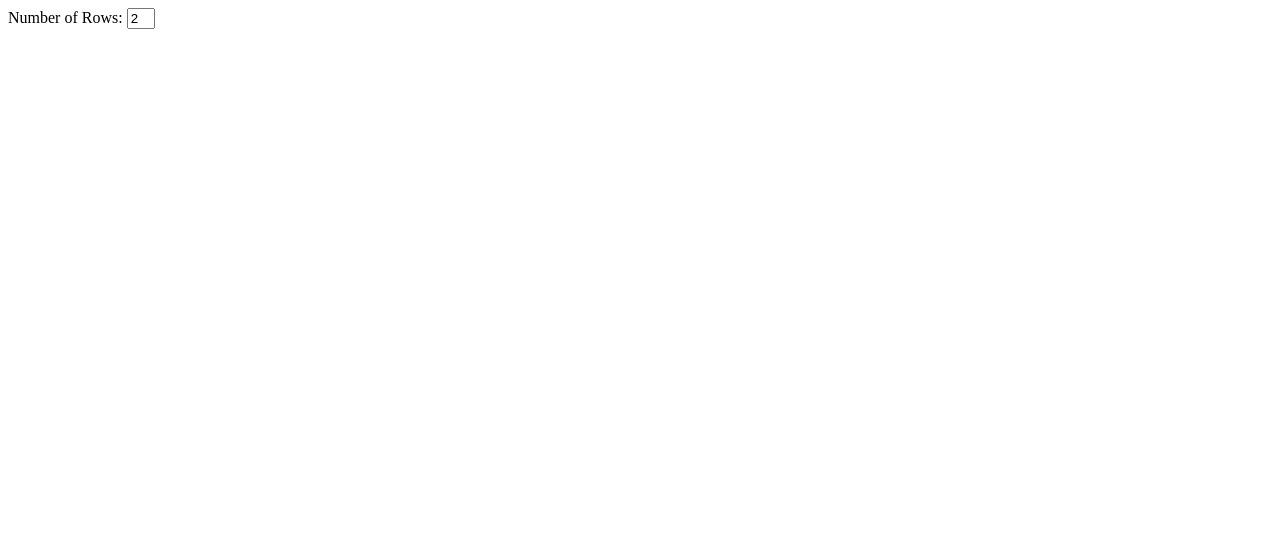
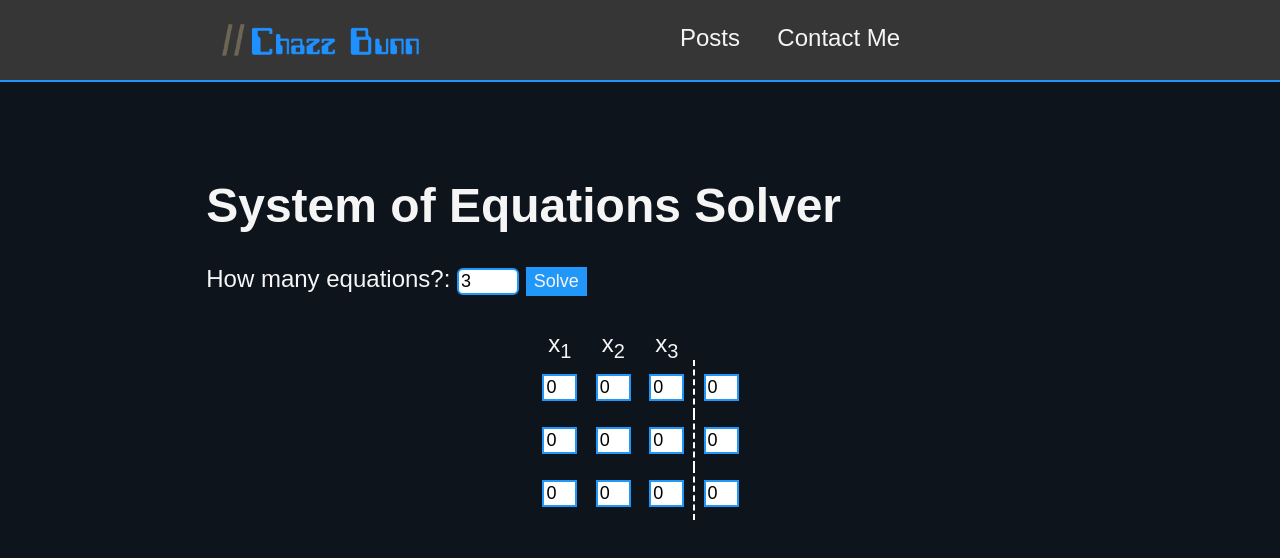
Before and after one commit to chazz-bunn/systems-solver-web, a plain HTML site: page index.html in a window 1280 px wide. Drawn offline with Linux system fonts and the light colour scheme.

Commit message:
major overhaul

```diff
--- a/index.html
+++ b/index.html
@@ -1,6 +1,7 @@
 <!DOCTYPE html>
 <html lang="en">
-    <head>
+     <head>
+        <title>System Solver</title>
         <meta charset="UTF-8">
         <meta name="author" content="Chazz Bunn">
         <meta name="viewport" content="width=device-width, initial-scale=1.0">
@@ -8,12 +9,36 @@
         <script src="script.js"></script>
     </head>
     <body>
-        <div id="div1">
-            <label for="row">Number of Rows: </label>
-            <input type="number" id="number of equations" name="number of equations" value="2">
-        </div>
-        <div id="div2">
+        <div class="container">
+          <div class="header">
+               <div class="header-home"><nav><a href="#"><img class="img-home-logo" src="Chazz_Ban_Logo_PNG_1.png"></a></nav></div>
+               <div class="header-nav">
+                    <nav>
+                         <ul class="navi">
+                              <li><a href="#">Posts</a></li>
+                              <li>&emsp;</li>
+                              <li><a href="#">Contact Me</a></li>
+                         </ul>
+                    </nav>
+               </div>
+          </div>
+          <div class="main-section">
+               <div class="input-number-equations">
+                    <h1>System of Equations Solver</h1>
+                    <label for="number-of-equations">How many equations?:</label>
+                    <input type="number" class="number-of-equations" id="number-of-equations" value=3 min=2>
+                    <button class="solve" id="solve-button">Solve</button>
+               </div>
+          </div>
+          <div class="grid-container" id="grid-container">
+               <div class="grid" id="grid">
 
+               </div>
+          </div>
+          <div class="answer-row" id="answer-row"></div>
+          <div class="left-sidebar"></div>
+          <div class="right-sidebar"></div>
+          <div class="footer"></div>
         </div>
     </body>
 </html>
--- a/script.js
+++ b/script.js
@@ -1,48 +1,131 @@
 document.addEventListener("DOMContentLoaded", () => {
-    let n = document.getElementById("number of equations");
-    console.log("Hello World");
-    console.log(n.value)
+    let n = document.getElementById("number-of-equations");
+    let grid = document.getElementById("grid");
+    let solveButton = document.getElementById("solve-button")
+    let startFlag = true;
 
-    n.addEventListener("input", myFunction);
+    const cells = [];
+    let size = 0;
 
-    function myFunction() {
-        deleteGrid();
-        const element = document.getElementById("div2");
-        for(let i = 0; i < n.value; i++) {
-            for(let j = 0; j < n.value; j++) {
-                var cell = document.createElement("input");
-                cell.setAttribute("type", "number");
+    if(startFlag) {
+        updateGrid();
+        startFlag = false;
+    }
 
-                element.appendChild(cell);
+    n.addEventListener("input", () => {
+        updateGrid();
+    });
+
+    solveButton.addEventListener("click", () => {
+        solve();
+    });
+
+    function updateGrid() {
+        clearElementChildren(grid);
+
+        size = Number(n.value);
+        let height = 4*size;
+        let width = 4*(size+1);
+
+        grid.style.height = String(height) + "ch";
+        grid.style.width = String(width) + "ch";
+        grid.style.gridTemplateRows = "repeat(" + String(size) + ", 1fr)";
+        grid.style.gridTemplateColumns= "repeat(" + String(size+1) + ", 1fr)";
+
+        cells.length = 0;
+        for(let i = 1; i <= size; i++) {
+            const row = [];
+            for(let j = 1; j <= size + 1; j++) {
+                let cell = document.createElement("div");
+                cell.classList.add("cell");
+                grid.appendChild(cell);
+                cell.style.gridColumn = j;
+                cell.style.gridRow = i;
+
+                if(i == 1 && j <= size) {
+                    let label = document.createElement("label");
+                    label.classList.add("lab");
+                    label.innerHTML = "x<sub>" + String(j) + "</sub>";
+                    cell.appendChild(label);
+                }
+
+                if(j == size+1) {
+                    cell.style.borderLeft = "2px dashed white";
+                }
+
+                let input = document.createElement("input");
+                input.value = 0;
+                input.type = "number";
+                input.classList.add("input-cell");
+                cell.appendChild(input);
+                row.push(cell);
             }
-            var r = document.createElement("label")
-            r.append(document.createTextNode(" | "));
-            element.appendChild(r)
-
-            var rcell = document.createElement("input");
-            rcell.setAttribute("type", "number");
-            element.appendChild(rcell);
-
-            var b = document.createElement("br");
-            element.appendChild(b);
+            cells.push(row);
         }
     }
 
-    function deleteGrid() {
-        let e = document.getElementById("div2");
-        let child = e.lastElementChild;
+    function clearElementChildren(el) {
+        let child = el.lastElementChild;
         while(child) {
-            e.removeChild(child);
-            child = e.lastElementChild;
+            clearElementChildren(child);
+            el.removeChild(child);
+            child = el.lastElementChild;
+        }
+    }
+
+    function solve() {
+        const matrix = [];
+        buildMatrix(matrix);
+
+        for(let row of matrix) {
+            let g = gcf.apply(this, row);
+            let s = Math.sign(row[0])
+            for(let i = 0; i < row.length; i++) {
+                row[i] = s*(row[i]/g);
+            }
+        }
+
+        for(let i = 0; i < size - 1; i++){
+            for(let j = i+1; j < size; j++){
+                let b = matrix[j][i];
+                for(let k = i; k < size+1; k++){
+                    matrix[j][k] = matrix[i][i]*matrix[j][k] - b*matrix[i][k];
+                }
+            }
+        }
+
+        console.log(matrix);
+    }
+
+    function buildMatrix(mat) {
+        mat.length = 0;
+
+        for(let i = 0; i < size; i++) {
+            const row = [];
+            for(let j = 0; j < size+1; j++) {
+                row.push(Number(cells[i][j].lastElementChild.value))
+            }
+            mat.push(row);
+        }
+    }
+
+    function gcf(...args) {
+        let gcf = args[0];
+        for(let arg of args) {
+            gcf = gcf_helper(gcf, arg);
+        }
+        return gcf;
+    }
+
+    function gcf_helper(a, b) {
+        a = Math.abs(a);
+        b = Math.abs(b);
+        if (b > a) {var temp = a; a = b; b = temp;}
+        while (true) {
+            if (b == 0) return a;
+            a %= b;
+            if (a == 0) return b;
+            b %= a;
         }
     }
 });
-
-/*
-const para = document.createElement("p");
-const node = document.createTextNode("I like turtles");
-para.appendChild(node);
-
-const element = document.getElementById("div2");
-element.appendChild(para);
-*/
--- a/styles.css
+++ b/styles.css
@@ -1,10 +1,118 @@
-input::-webkit-outer-spin-button,
-input::-webkit-inner-spin-button {
-    -webkit-appearance: none;
+html, body {
     margin: 0;
+    padding: 0;
 }
 
-input[type="number"] {
+body {
+    background-color: #0e141b;
+    font-family: sans-serif;
+    font-size: 1.5em;
+    color: whitesmoke;
+}
+
+.input-cell[type="number"] {
+    -webkit-appearance: textfield;
     -moz-appearance: textfield;
-    width: 20px;
+    appearance: textfield;
 }
+.input-cell[type=number]::-webkit-inner-spin-button,
+.input-cell[type=number]::-webkit-outer-spin-button {
+  -webkit-appearance: none;
+}
+
+.input-cell {
+    font-size: large;
+    width: 1.5em;
+    border: 2px solid #2297fa;
+    display: flex;
+    align-items: center;
+    }
+
+.cell {
+    display: flex;
+    align-items: center;
+    justify-content: center;
+}
+
+.lab {
+    position:absolute;
+    top: -30px;
+}
+
+a:link, a:visited {
+    text-decoration: none;
+    color: whitesmoke;
+}
+
+a:hover, a:active {
+    text-decoration: none;
+    color: #2297FA;
+}
+
+.header {
+    display: grid;
+    grid-template-columns: 1fr 1fr 1fr 1fr 1fr 1fr;
+    background-color: #363636;
+    height: 80px;
+    border-bottom: 2px solid #2297fa;
+    position: sticky;
+    top: 0;
+    }
+    .header-home {
+        grid-column: 2;
+        position: relative;
+        }
+        .img-home-logo {
+            max-height: 100%;
+            max-width: 100%;
+            width: auto;
+            height: auto;
+            position: absolute;
+            top: 0;
+            bottom: 0;
+            margin: auto;
+        }
+    .header-nav {
+        grid-column: 4;
+        display: flex;
+        align-items: center;
+        position: absolute;
+        }
+        .navi li {
+            display: inline-block;
+        }
+
+.main-section {
+    padding-top: 64px;
+    display: grid;
+    grid-template-columns: 1fr min(65ch, 100%) 1fr;
+    }
+    .input-number-equations {
+        grid-column: 2;
+        }
+        .number-of-equations {
+            font-size: large;
+            width: 3em;
+            border: 2px solid #2297fa;
+            border-radius: 6px;
+        }
+        .solve {
+            background-color: #2297fa;
+            border: none;
+            color: whitesmoke;
+            padding: 4px 8px;
+            font-size: large;
+            text-decoration: none;
+            cursor: pointer;
+        }
+
+.grid-container {
+    padding-top: 64px;
+    display: flex
+    }
+    .grid {
+        margin: auto;
+        position: relative;
+        display: grid;
+        /*outline: solid white;*/
+    }
```
Also changed, not shown: Chazz_Ban_Logo_PNG_1.png (added).
